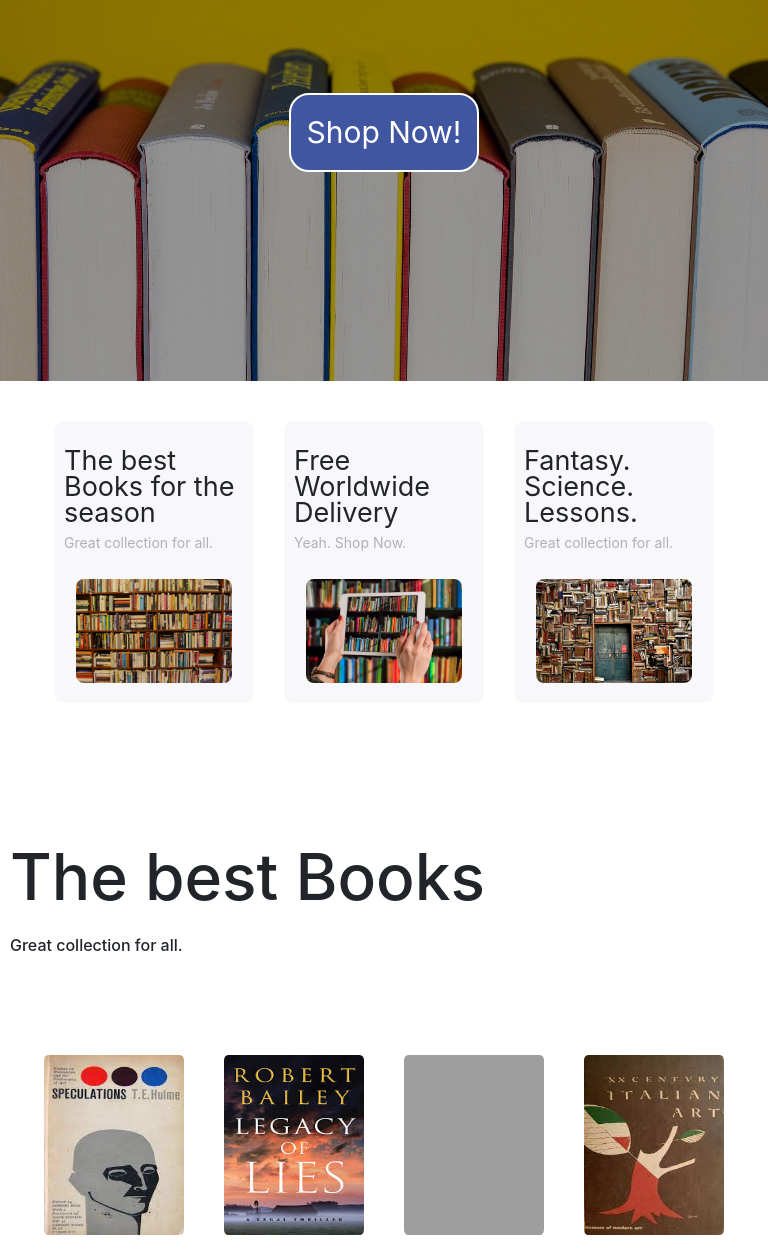
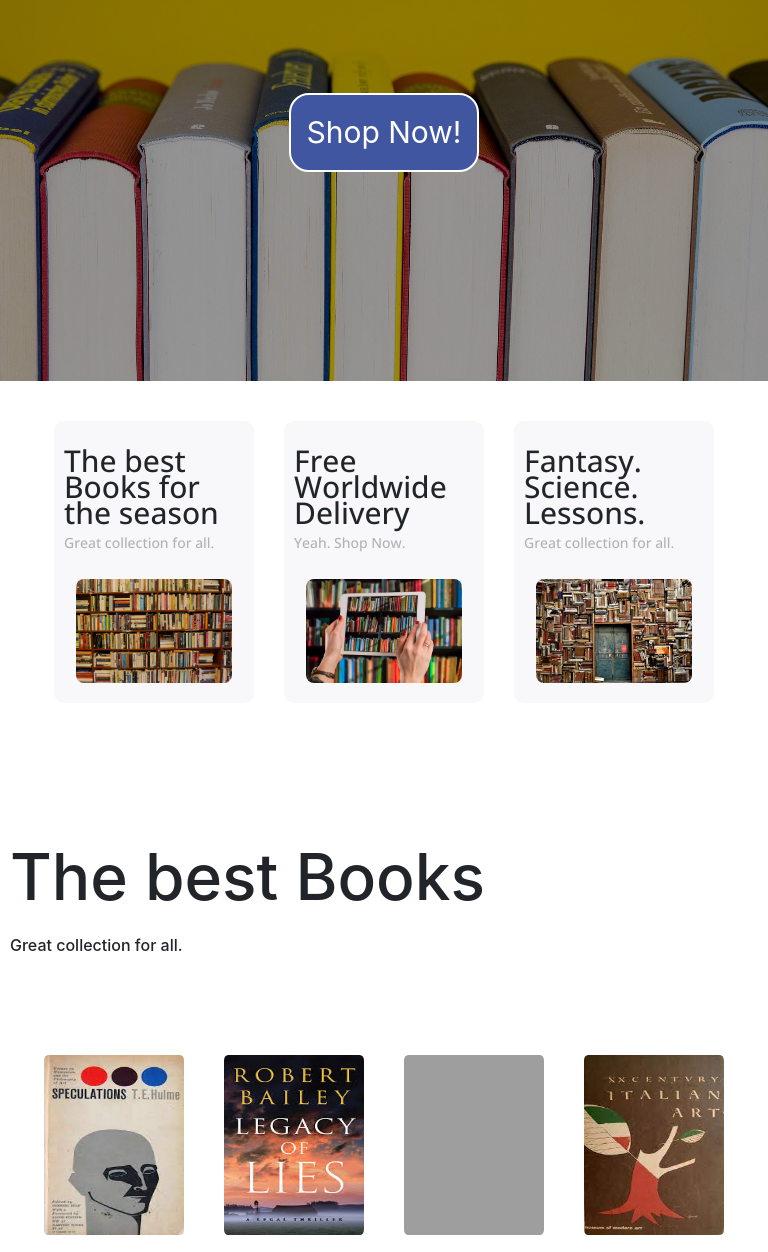
Before and after one commit to HoseaKigwila/Homebook-static-files, a plain HTML site: page index.html in a window 768 px wide. Shown: the part 319-1571 px from the top of the page. Drawn offline with nearby package versions, Linux system fonts and the light colour scheme; grey boxes are pictures that could not be loaded.

```diff
--- a/style.css
+++ b/style.css
@@ -1,3 +1,11 @@
+@import url('https://fonts.googleapis.com/css2?family=Open+Sans:wght@500&display=swap');
+
+p{
+  font-family: 'Open Sans', sans-serif;
+}
+
+
+
 footer{
   margin-bottom: -101px;
 }
@@ -519,7 +527,7 @@ padding: 0 20px;
 
       .flex-left{
         display: flex;
-        justify-content: left;
+        justify-content: center;
         flex-wrap: wrap;
       }
 
@@ -631,7 +639,7 @@ padding: 0 20px;
       }
 
       .collection-title{
-       font-size: 27px;
+       font-size: 30px;
        line-height: 26px;
        padding-top: 17px;
       }
```
